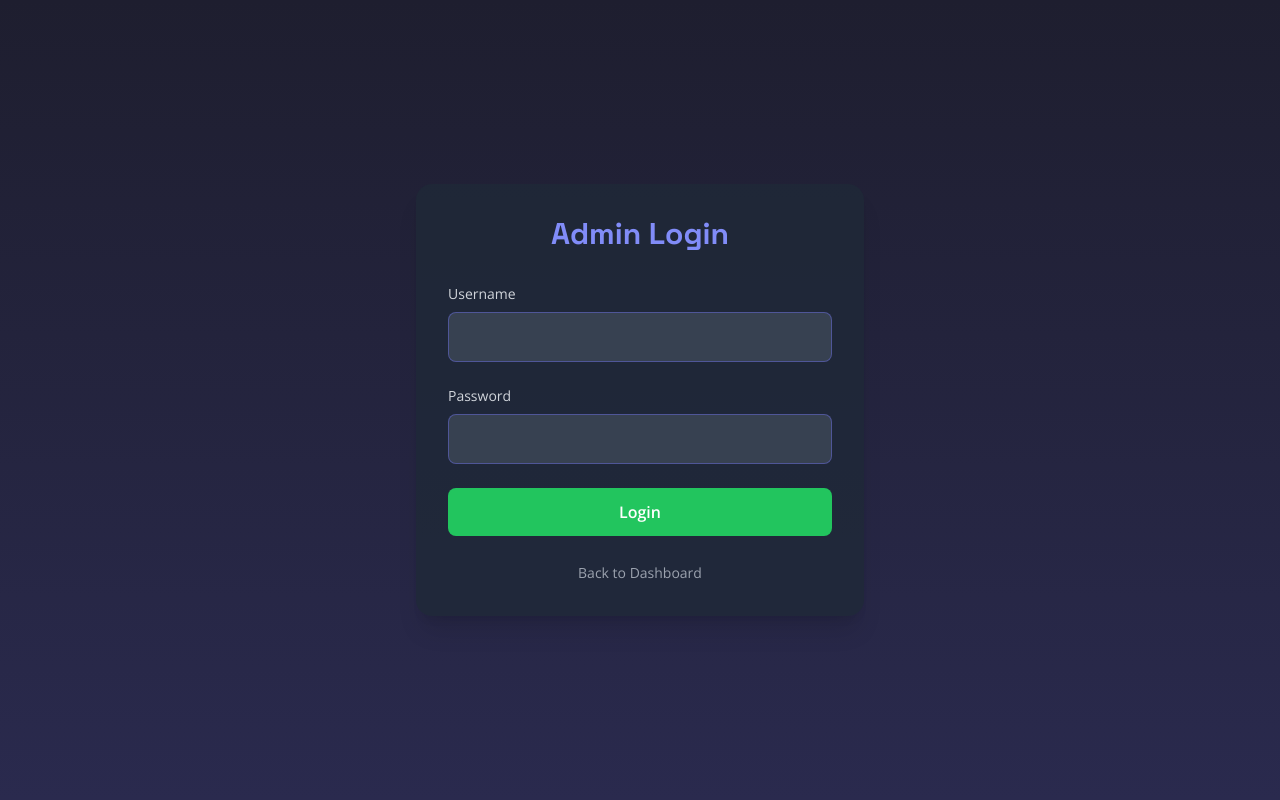
After one commit to dhanuvagman006/PlantNote, a Flask app: page /admin_login in a window 1280 px wide. The commit adds this page. Run offline with Flask 3, Linux system fonts and the light colour scheme; some libraries are stand-ins or nearby versions.

Commit message:
admin feature

```diff
--- a/app.py
+++ b/app.py
@@ -216,16 +216,38 @@ def contact():
         flash("Message sent successfully!", "success")
         return redirect(url_for('dashboard'))
 
+###################ADMIN LOGIN PAGE###################
+@app.route('/admin_login', methods=['GET', 'POST'])
+def admin_login():
+    if request.method == 'POST':
+        username = request.form.get('username')
+        password = request.form.get('password')
+
+        if username == 'admin' and password == 'admin':
+            session['admin'] = True
+            flash('Welcome, Admin!', 'success')
+            return redirect(url_for('admin_page'))
+        else:
+            flash('Invalid admin credentials!', 'error')
+
+    return render_template('admin_login.html')
+
 @app.route('/admin_page')
 def admin_page():
-    if 'username' not in session:
-        flash("You must be logged in to view the admin page.", "error")
-        return redirect(url_for('login'))
+    if not session.get('admin'):
+        flash("You must be logged in as admin to view this page.", "error")
+        return redirect(url_for('admin_login'))
 
     users = load_users()
     messages = load_messages()
     return render_template('admin_page.html', users=users, messages=messages)
 
+@app.route('/admin_logout')
+def admin_logout():
+    session.pop('admin', None)
+    flash("Admin logged out successfully!", "success")
+    return redirect(url_for('dashboard'))
+
 ###################MAIN FUNCTION###################
 if __name__ == '__main__':
     app.run(debug=True)
--- /dev/null
+++ b/templates/admin_login.html
@@ -0,0 +1,69 @@
+<!DOCTYPE html>
+<html lang="en">
+<head>
+    <meta charset="UTF-8">
+    <meta name="viewport" content="width=device-width, initial-scale=1.0">
+    <title>Admin Login - LeafLens</title>
+    <script src="https://cdn.tailwindcss.com"></script>
+    <link href="https://fonts.googleapis.com/css2?family=Space+Grotesk:wght@700&family=Open+Sans:wght@400;600&display=swap" rel="stylesheet">
+    <style>
+        body {
+            font-family: 'Open Sans', sans-serif;
+            background: linear-gradient(180deg, #1e1e2f 0%, #2a2a4e 100%);
+            min-height: 100vh;
+        }
+        h1, h2, h3, h4 {
+            font-family: 'Space Grotesk', sans-serif;
+        }
+        .input-glow {
+            transition: all 0.3s ease;
+            border: 1px solid rgba(104, 109, 224, 0.5);
+        }
+        .input-glow:focus {
+            border-color: #68d391;
+            box-shadow: 0 0 8px rgba(104, 109, 224, 0.6);
+            background: #2a2a4e;
+        }
+    </style>
+</head>
+<body class="flex items-center justify-center min-h-screen p-4">
+    <div class="w-full max-w-md">
+        <div class="bg-gray-800/80 rounded-2xl p-8 shadow-xl">
+            <h1 class="text-3xl font-bold text-indigo-400 text-center mb-8">Admin Login</h1>
+
+            {% with messages = get_flashed_messages(with_categories=true) %}
+                {% if messages %}
+                    {% for category, message in messages %}
+                        <div class="mb-4 p-4 rounded-lg {% if category == 'error' %}bg-red-500/20 text-red-300{% else %}bg-green-500/20 text-green-300{% endif %}">
+                            {{ message }}
+                        </div>
+                    {% endfor %}
+                {% endif %}
+            {% endwith %}
+
+            <form method="POST" action="{{ url_for('admin_login') }}" class="space-y-6">
+                <div>
+                    <label for="username" class="block text-sm font-medium text-gray-300 mb-2">Username</label>
+                    <input type="text" name="username" id="username" required
+                           class="input-glow w-full px-4 py-3 bg-gray-700 text-white rounded-lg focus:outline-none">
+                </div>
+                <div>
+                    <label for="password" class="block text-sm font-medium text-gray-300 mb-2">Password</label>
+                    <input type="password" name="password" id="password" required
+                           class="input-glow w-full px-4 py-3 bg-gray-700 text-white rounded-lg focus:outline-none">
+                </div>
+                <button type="submit"
+                        class="w-full py-3 px-4 bg-green-500 text-white font-semibold rounded-lg hover:bg-green-600 transition duration-300">
+                    Login
+                </button>
+            </form>
+
+            <div class="mt-6 text-center">
+                <a href="{{ url_for('dashboard') }}" class="text-gray-400 hover:text-gray-300 text-sm">
+                    Back to Dashboard
+                </a>
+            </div>
+        </div>
+    </div>
+</body>
+</html>
--- a/templates/dashboard.html
+++ b/templates/dashboard.html
@@ -132,7 +132,7 @@
                     <a href="/check" class="nav-link text-gray-300 px-3 py-2 text-sm font-medium">Upload</a>
                     <a href="#features" class="nav-link text-gray-300 px-3 py-2 text-sm font-medium">Features</a>
                     <a href="#about" class="nav-link text-gray-300 px-3 py-2 text-sm font-medium">About</a>
-                    <a href="./admin_page" class="nav-link text-gray-300 px-3 py-2 text-sm font-medium">Admin</a>
+                    <a href="{{ url_for('admin_login') }}" class="nav-link text-gray-300 px-3 py-2 text-sm font-medium">Admin</a>
                     <a href="#contact" class="nav-link text-gray-300 px-3 py-2 text-sm font-medium">Contact</a>
                     <a href="{{ url_for('logout') }}" class="nav-link text-gray-300 px-3 py-2 text-sm font-medium">Logout</a>
                 </div>
```
Also changed, not shown: templates/admin_page.html (+8 -3 lines).
